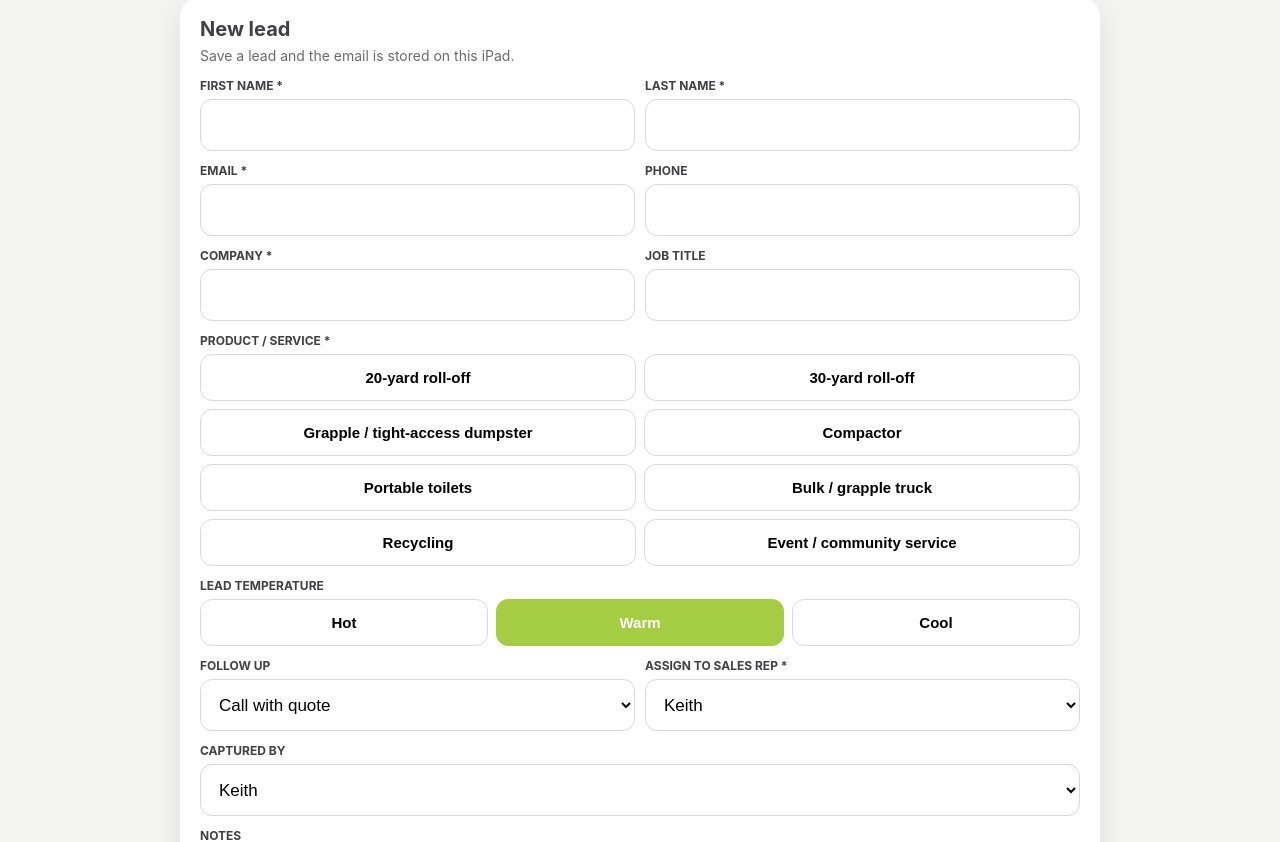
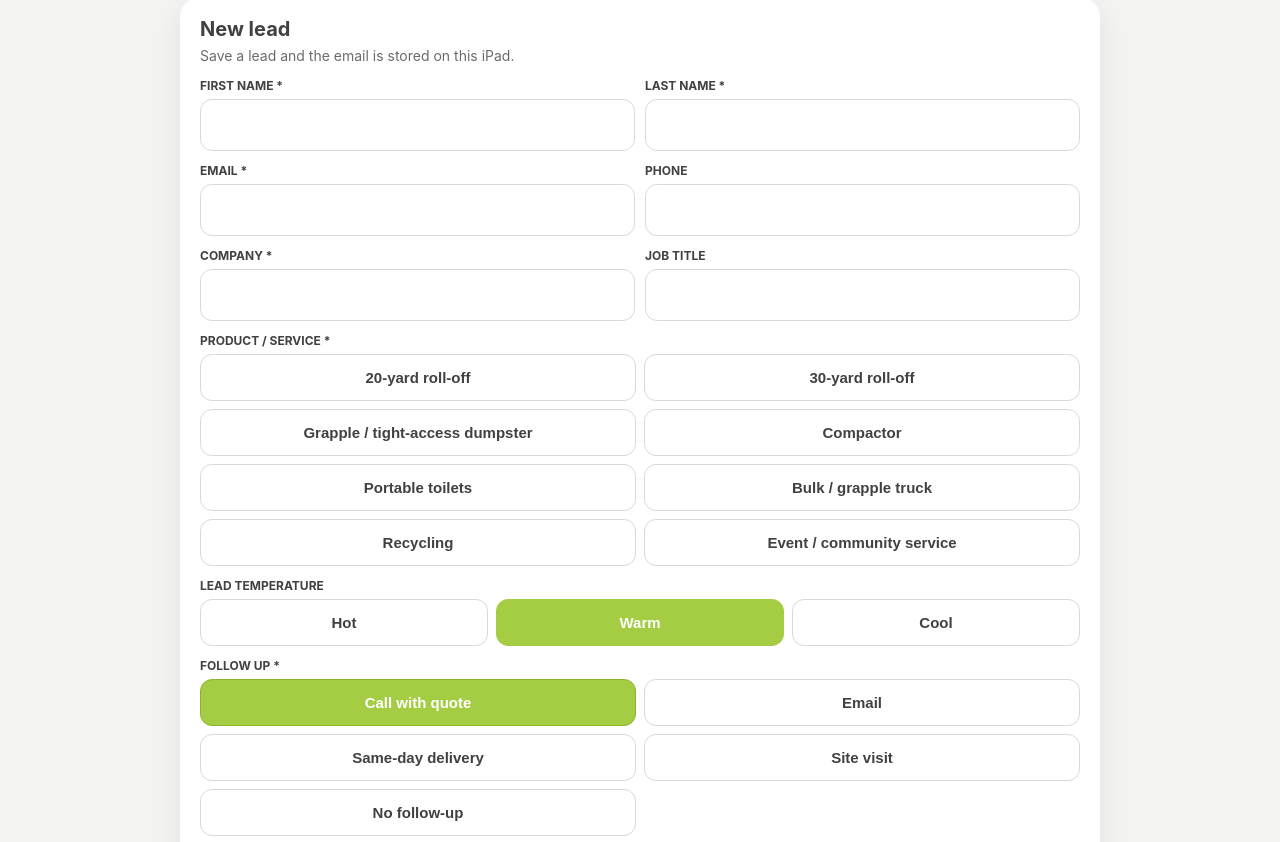
Before and after one commit to rghwaste-26/rghwaste-26.github.io, a plain HTML site: page index.html in a window 1280 px wide. Shown: the part 119-961 px from the top of the page. Drawn offline with Linux system fonts and the light colour scheme.

Commit message:
Replace iPad dropdowns with tap buttons for follow-up and sales rep

```diff
--- a/index.html
+++ b/index.html
@@ -22,11 +22,10 @@
 form { display:grid; gap:12px; }
 .row { display:grid; grid-template-columns:1fr 1fr; gap:10px; }
 label { display:block; font-size:12px; font-weight:700; text-transform:uppercase; margin-bottom:6px; }
-    input, select, textarea { width:100%; font-size:17px; padding:14px; border:1.5px solid var(--l); border-radius:12px; background:#fff; min-height:52px; }
-    select { -webkit-appearance:menulist; appearance:menulist; }
-    .chips { display:grid; grid-template-columns:1fr 1fr; gap:8px; }
-    .chip, .heat button, .ghost { border:1.5px solid var(--l); background:#fff; border-radius:12px; padding:14px 12px; font-size:15px; font-weight:650; }
-    .chip.on { background:var(--g); border-color:#8bb52e; color:#fff; }
+input, textarea { width:100%; font-size:17px; padding:14px; border:1.5px solid var(--l); border-radius:12px; background:#fff; min-height:52px; }
+.chips, .picks { display:grid; grid-template-columns:1fr 1fr; gap:8px; }
+.chip, .pick, .heat button, .ghost { border:1.5px solid var(--l); background:#fff; border-radius:12px; padding:14px 12px; font-size:15px; font-weight:650; color:var(--c); }
+.chip.on, .pick.on { background:var(--g); border-color:#8bb52e; color:#fff; }
 .heat { display:grid; grid-template-columns:1fr 1fr 1fr; gap:8px; }
 .heat button.on.hot { background:#b42318; color:#fff; border-color:#b42318; }
 .heat button.on.warm { background:var(--g); color:#fff; border-color:var(--g); }
@@ -58,77 +57,21 @@
 <h2>New lead</h2>
 <p class="sub" id="sendStatus">Saves on this iPad. Emails are stored in the outbox.</p>
 <form id="leadForm">
-      <div class="row">
-        <div><label for="firstName">First name *</label><input id="firstName" required></div>
-        <div><label for="lastName">Last name *</label><input id="lastName" required></div>
-      </div>
-      <div class="row">
-        <div><label for="email">Email *</label><input id="email" type="email" required></div>
-        <div><label for="phone">Phone</label><input id="phone" type="tel"></div>
-      </div>
-      <div class="row">
-        <div><label for="company">Company *</label><input id="company" required></div>
-        <div><label for="title">Job title</label><input id="title"></div>
-      </div>
-      <div>
-        <label>Product / service *</label>
-        <div class="chips" id="interestChips"></div>
-      </div>
-      <div>
-        <label>Lead temperature</label>
-        <div class="heat">
-          <button type="button" data-heat="Hot" class="hot">Hot</button>
-          <button type="button" data-heat="Warm" class="warm on">Warm</button>
-          <button type="button" data-heat="Cool" class="cool">Cool</button>
-        </div>
-        <input type="hidden" id="heat" value="Warm">
-      </div>
-      <div class="row">
-        <div>
-          <label for="followUp">Follow up</label>
-          <select id="followUp">
-            <option>Call with quote</option>
-            <option>Email</option>
-            <option>Same-day delivery</option>
-            <option>Site visit</option>
-            <option>No follow-up</option>
-          </select>
-        </div>
-        <div>
-          <label for="rep">Assign to sales rep *</label>
-          <select id="rep" required>
-            <option value="keith@rghwaste.com">Keith</option>
-            <option value="raym@rghwaste.com">Ray</option>
-          </select>
-        </div>
-      </div>
-      <div>
-        <label for="staff">Captured by</label>
-        <select id="staff">
-          <option>Keith</option>
-          <option>Ray</option>
-          <option>Booth</option>
-        </select>
-      </div>
+<div class="row"><div><label for="firstName">First name *</label><input id="firstName" required></div><div><label for="lastName">Last name *</label><input id="lastName" required></div></div>
+<div class="row"><div><label for="email">Email *</label><input id="email" type="email" required></div><div><label for="phone">Phone</label><input id="phone" type="tel"></div></div>
+<div class="row"><div><label for="company">Company *</label><input id="company" required></div><div><label for="title">Job title</label><input id="title"></div></div>
+<div><label>Product / service *</label><div class="chips" id="interestChips"></div></div>
+<div><label>Lead temperature</label><div class="heat"><button type="button" data-heat="Hot" class="hot">Hot</button><button type="button" data-heat="Warm" class="warm on">Warm</button><button type="button" data-heat="Cool" class="cool">Cool</button></div><input type="hidden" id="heat" value="Warm"></div>
+<div><label>Follow up *</label><div class="picks" id="followPicks"><button type="button" class="pick on" data-value="Call with quote">Call with quote</button><button type="button" class="pick" data-value="Email">Email</button><button type="button" class="pick" data-value="Same-day delivery">Same-day delivery</button><button type="button" class="pick" data-value="Site visit">Site visit</button><button type="button" class="pick" data-value="No follow-up">No follow-up</button></div><input type="hidden" id="followUp" value="Call with quote"></div>
+<div><label>Assign to sales rep *</label><div class="picks" id="repPicks"><button type="button" class="pick on" data-name="Keith" data-value="keith@rghwaste.com">Keith</button><button type="button" class="pick" data-name="Ray" data-value="raym@rghwaste.com">Ray</button></div><input type="hidden" id="repEmail" value="keith@rghwaste.com"><input type="hidden" id="repName" value="Keith"></div>
+<div><label>Captured by</label><div class="picks" id="staffPicks"><button type="button" class="pick on" data-value="Keith">Keith</button><button type="button" class="pick" data-value="Ray">Ray</button><button type="button" class="pick" data-value="Booth">Booth</button></div><input type="hidden" id="staff" value="Keith"></div>
 <div><label for="notes">Notes</label><textarea id="notes"></textarea></div>
-      <div class="actions">
-        <button type="button" class="btn clear" id="resetBtn">Clear</button>
-        <button type="submit" class="btn save">Save lead</button>
-      </div>
+<div class="actions"><button type="button" class="btn clear" id="resetBtn">Clear</button><button type="submit" class="btn save">Save lead</button></div>
 </form>
 </section>
-  <section class="card">
-    <h2>Booth toolkit</h2>
-    <div class="toolbar">
-      <button type="button" class="ghost" id="viewBtn">View leads</button>
-      <button type="button" class="ghost" id="emailBoxBtn">Email outbox</button>
-      <button type="button" class="ghost" id="exportBtn">Export CSV</button>
-    </div>
-    <div id="previewList" class="meta">No leads yet.</div>
-  </section>
+<section class="card"><h2>Booth toolkit</h2><div class="toolbar"><button type="button" class="ghost" id="viewBtn">View leads</button><button type="button" class="ghost" id="emailBoxBtn">Email outbox</button><button type="button" class="ghost" id="exportBtn">Export CSV</button></div><div id="previewList" class="meta">No leads yet.</div></section>
 </div>
 <div class="toast" id="toast"></div>
 <dialog id="boxDlg"><div id="boxFull"></div><button type="button" class="btn save" id="closeBox" style="margin-top:12px;width:100%">Done</button></dialog>
 <script src="app.js"></script>
-</body>
-</html>
+</body></html>
```
Lines whose indentation alone changed are shown as unchanged.
